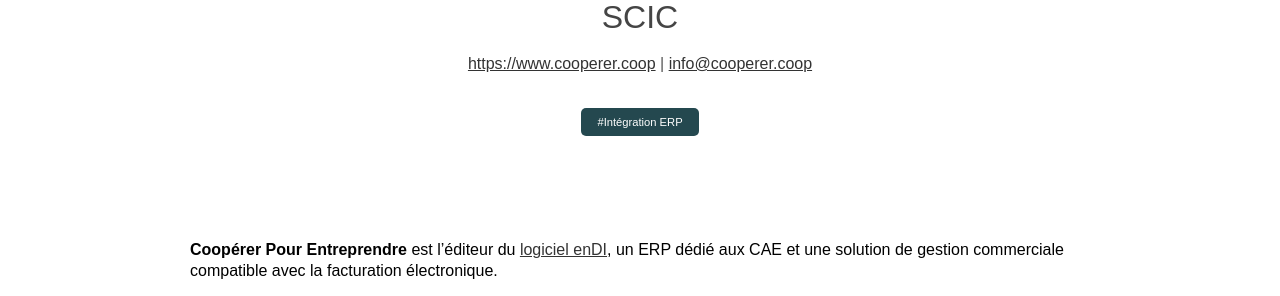
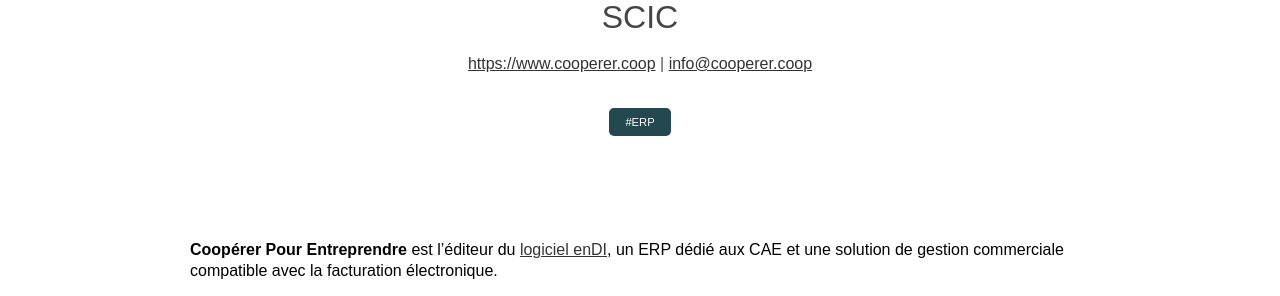
Before and after one commit to digicoop/cooptech.fr, a Jekyll site: the page built from _members/coopérer-pour-entreprendre.md, in a window 1280 px wide and 1143 px high. Shown: the part 469-765 px from the top of the window. Built offline with Jekyll 4.4.1, drawn with Linux system fonts in a browser that asks for light colours.

Commit message:
Modif mots clés
Modification des mots clés

```diff
--- a/_members/coopérer-pour-entreprendre.md
+++ b/_members/coopérer-pour-entreprendre.md
@@ -6,7 +6,7 @@
 email: info@cooperer.coop
 description: Des services numériques innovants au service des CAE, SCOP et SCIC
 keywords:
-  - Intégration ERP
+  - ERP
 ---
 **Coopérer Pour Entreprendre** est l'éditeur du [logiciel enDI](https://www.endi.coop), un ERP dédié aux CAE et une solution de gestion commerciale compatible avec la facturation électronique.
 
```
